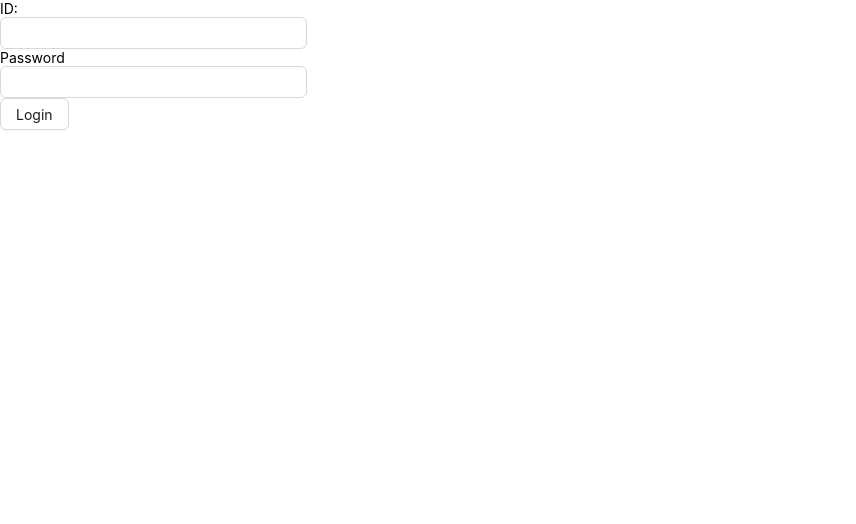
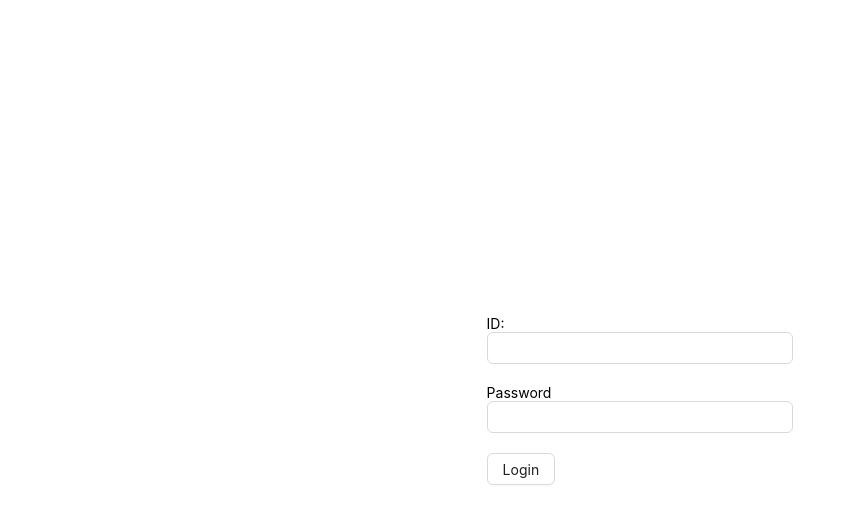
Before and after one commit to sahik7/phuni-client, a React (Vite) app: page /login in a window 1280 px wide. Shown: the top 524 px of the page, without its empty margins (0-856 px from the left). Built offline with nearby package versions, Linux system fonts and the light colour scheme.

Commit message:
late push

```diff
--- a/src/components/form/PHInput.tsx
+++ b/src/components/form/PHInput.tsx
@@ -3,7 +3,7 @@ import { Controller } from "react-hook-form";
 
 const PHInput = ({ type, name, label }) => {
     return (
-        <div>
+        <div style={{ marginBottom: "20px" }}>
             {label ? label : null}
             <Controller
                 name={name} render={({ field }) =>
--- a/src/pages/Login.tsx
+++ b/src/pages/Login.tsx
@@ -18,26 +18,27 @@ function Login() {
     const [login] = useLoginMutation()
 
     const onSubmit = async (data: FieldValues) => {
-        // const toastId = toast.loading("logging in ")
-        // try {
-        //     const userInfo = {
-        //         id: data.userId,
-        //         password: data.password
-        //     }
-        //     const rest = await login(userInfo).unwrap();
+        console.log(data)
+        const toastId = toast.loading("logging in ")
+        try {
+            const userInfo = {
+                id: data.userId,
+                password: data.password
+            }
+            const rest = await login(userInfo).unwrap();
 
-        //     const user = verifyToken(rest.data.accessToken) as IUser
-        //     dispatch(setUser({ user: user, token: rest.data.accessToken }))
-        //     toast.success("logged in", { id: toastId, duration: 2000 })
-        //     navigate(`/${user.role}/dashboard`)
-        // } catch (error) {
-        //     toast.error("something went wrong", { id: toastId, duration: 2000 })
-        // }
-        console.log(data)
+            const user = verifyToken(rest.data.accessToken) as IUser
+            dispatch(setUser({ user: user, token: rest.data.accessToken }))
+            toast.success("logged in", { id: toastId, duration: 2000 })
+            navigate(`/${user.role}/dashboard`)
+
+        } catch (error) {
+            toast.error("something went wrong", { id: toastId, duration: 2000 })
+        }
     }
 
     return (
-        <Row>
+        <Row justify="center" align="middle" style={{ height: "100vh" }}>
 
             <PHForm onSubmit={onSubmit}>
                 <div>
```
